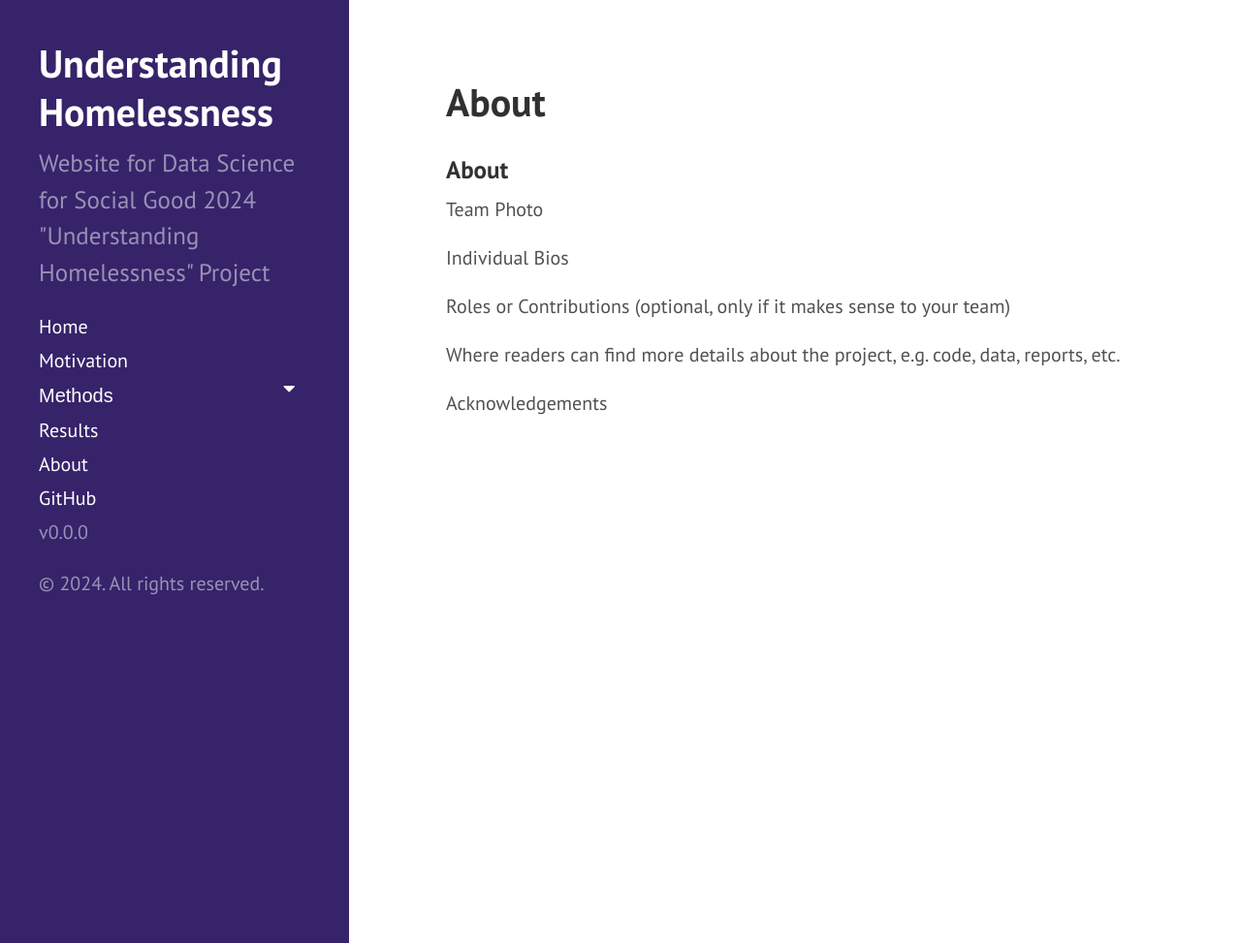
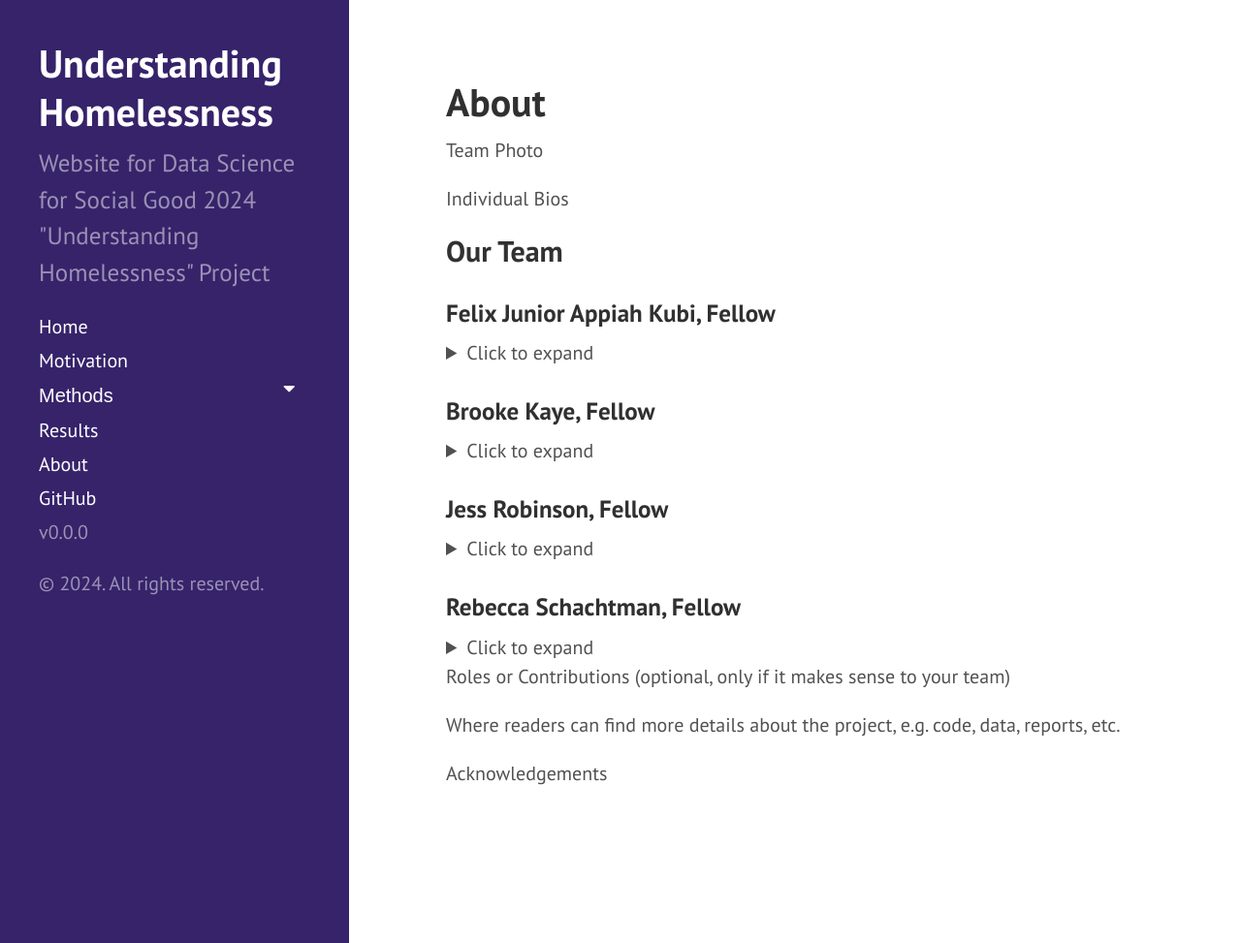
Before and after one commit to uwescience/DSSG2024_Understanding_Homelessness, a Jekyll site: the page built from about.md, in a window 1280 px wide and 973 px high. Shown: the whole window at 97% size. Built offline with Jekyll 4.4.1, drawn with Linux system fonts in a browser that asks for light colours; some of the changed text lies outside the part shown.

Commit message:
Update about.md

```diff
--- a/about.md
+++ b/about.md
@@ -3,11 +3,48 @@ layout: page
 title: About
 ---
 
-### About
 
 Team Photo
 
 Individual Bios
+
+## Our Team
+
+### **Felix Junior Appiah Kubi, Fellow**
+
+<details>
+<summary>Click to expand</summary>
+
+Felix is a dedicated scholar and data scientist with a passion for leveraging statistical methodologies to drive societal advancement. Born in Ghana, Felix earned his undergraduate degree in Statistics from the Kwame Nkrumah University of Science and Technology before pursuing a Master of Philosophy in Statistics at the University of Ghana. Currently a Ph.D. Candidate in Applied Statistics and Research Methods at the University of Northern Colorado, his research focuses on adaptive leveraged causal inference. With practical experience as a Data Scientist and Senior Research Consultant, Felix is equipped with expertise in data analysis, research methodology, and project management. With a deep-rooted passion for data science, Felix’s academic and professional interests lie in applying advanced machine learning techniques and artificial intelligence to address complex societal issues.
+
+</details>
+
+### **Brooke Kaye, Fellow**
+
+<details>
+<summary>Click to expand</summary>
+
+Brooke grew up in North Dakota and received a bachelor’s degree in natural resources and applied ecology from Cornell University. Brooke’s early career focus was on climate and biogeochemical cycling in arctic ecosystems and the Olympic Peninsula. Brooke later served as a Peace Corps volunteer in Panama with a focus on environmental education and sustainable agriculture. For the past decade, Brooke has been deeply involved in local agriculture and food advocacy, working as an organic farmer, nutrition educator, and local food advocate. While running her own organic vegetable farm, Brooke partnered with the Oregon Food Bank to get more produce into the emergency food system. Brooke is currently pursuing a Master of Science in Data Analytics through Oregon State University.
+
+</details>
+
+### **Jess Robinson, Fellow**
+
+<details>
+<summary>Click to expand</summary>
+
+Jess Robinson is a PhD student in Sociology at Columbia University and an incoming JD student and Furman Academic Scholar at New York University. As a mixed-methods researcher, Jess studies criminal-legal institutions such as policing and prisons, the politics of science and technology, and social networks. Before graduate school, Jess worked as a Senior Data Analyst at CORNERS: The Center for Neighborhood Engaged Research & Science, where she partnered with community violence intervention practitioners to collaboratively develop new tools, dashboards, and visualizations using geospatial and social network analysis to support their work.
+
+</details>
+
+### **Rebecca Schachtman, Fellow**
+
+<details>
+<summary>Click to expand</summary>
+
+Rebecca is a Ph.D. candidate in Social Psychology at the University of Washington. Her work employs experimental methods to examine biases in responses to and perceptions of women’s sexual harassment. Prior to graduate school, she received her B.A. in Psychology from Lawrence University in 2017 and then worked as a Research Assistant. In her role at the Centre for Evidence and Implementation, she primarily supported evidence synthesis projects on interventions aimed to improve outcomes social and educational outcomes for vulnerable groups of children (e.g., in out-of-home care, pre-school-aged, etc.). At the Centre for Workplace Leadership, she conducted quantitative and qualitative analyses based on survey data from partner organizations who were interested in understanding and improving their workplace culture. Based on these analyses, she also designed and co-delivered training materials for these organizations on unconscious bias, incivility, and sexual and racial harassment.
+
+</details>
 
 Roles or Contributions (optional, only if it makes sense to your team)
 
```
